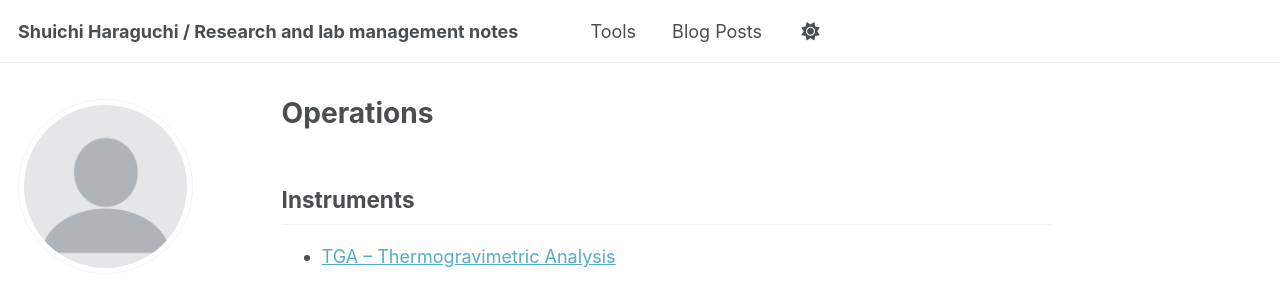
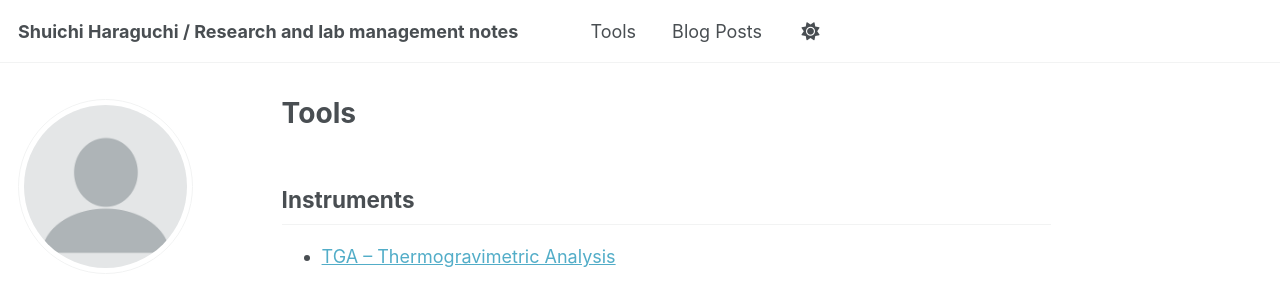
Before and after one commit to shuichi-h/academic-site, a Jekyll site: the page built from _pages/operations.md, in a window 1280 px wide. Shown: the top 283 px of the page. Built offline with Jekyll 4.4.1, drawn with Linux system fonts in a browser that asks for light colours; some web fonts are replaced; a script bundle is joined from its source files by our own code; library files that are not in the unit come from our copies.

Commit message:
Rename page title and permalink from 'Operations' to 'Tools'

```diff
--- a/_pages/operations.md
+++ b/_pages/operations.md
@@ -1,6 +1,6 @@
 ---
-title: "Operations"
-permalink: /operations/
+title: "Tools"
+permalink: /Tools/
 layout: single
 ---
 
```
